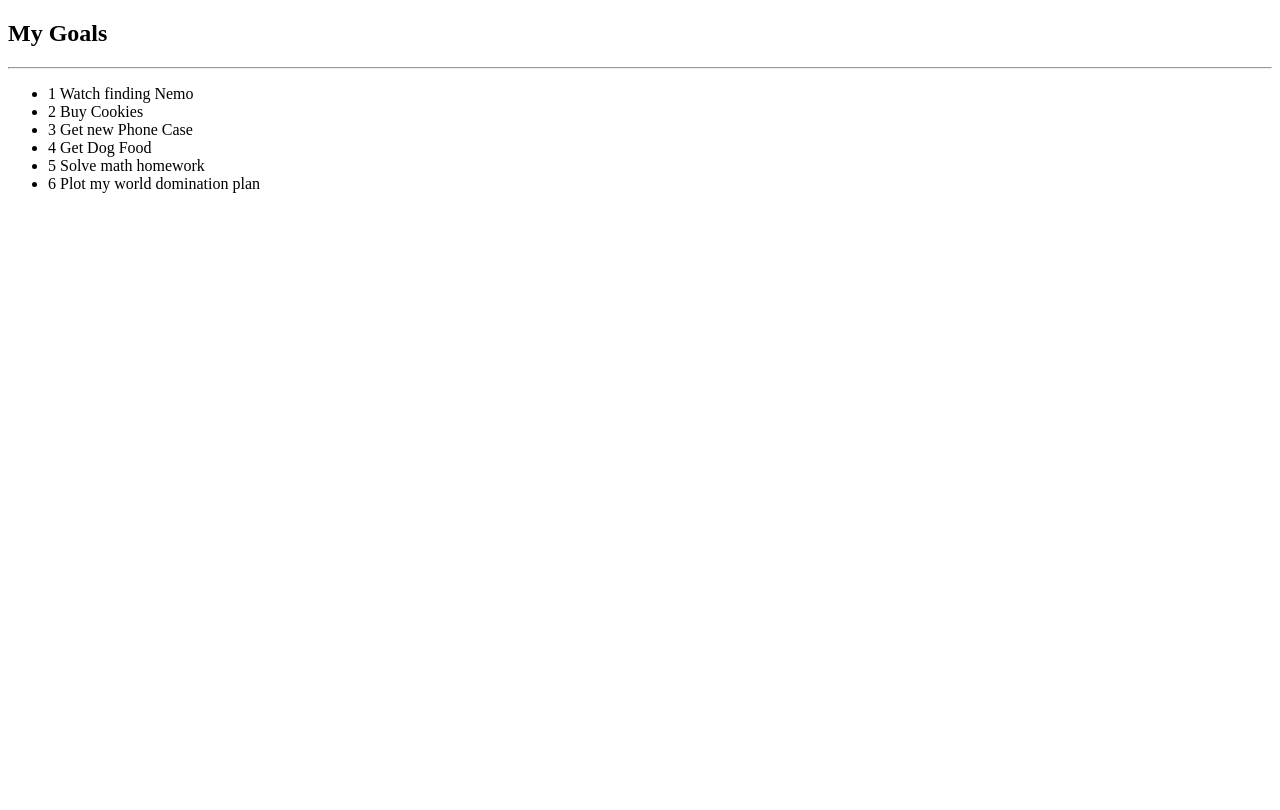
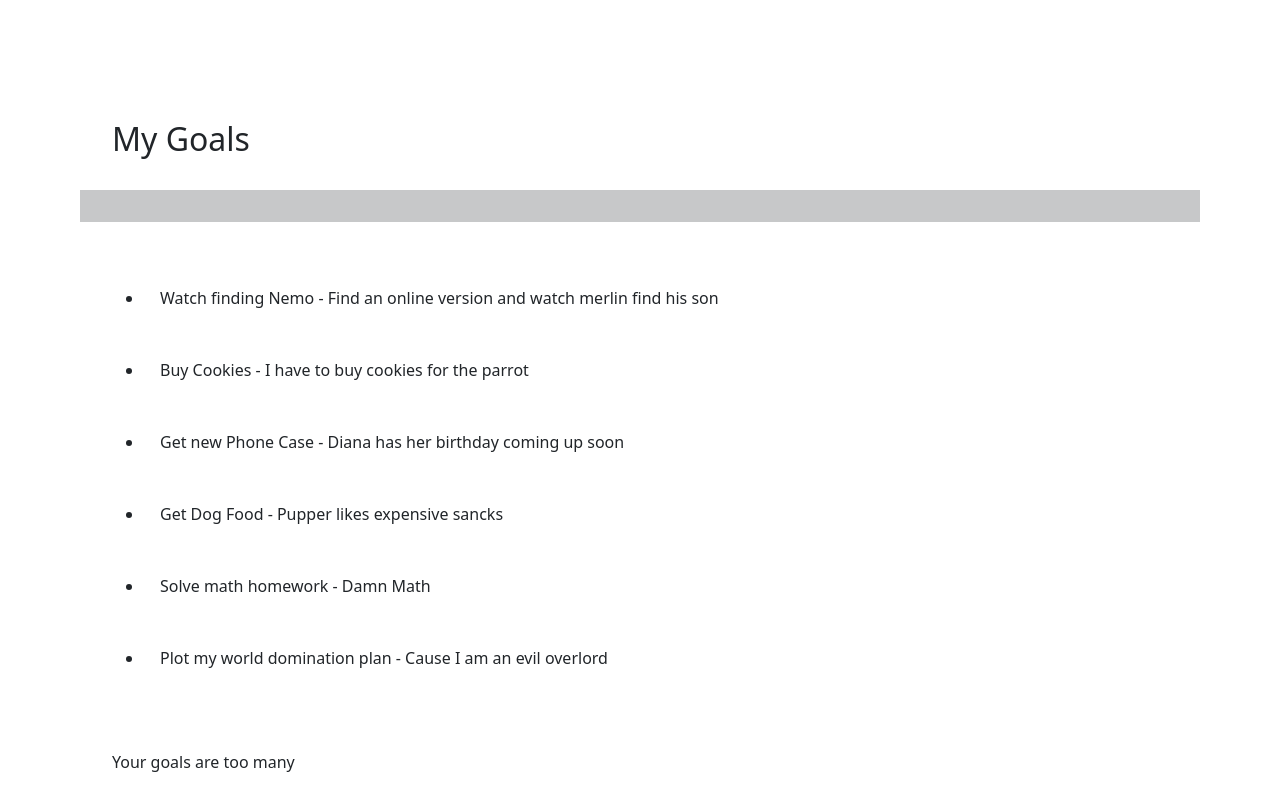
Before and after one commit to Komenpurity/GoalsApp, an Angular app: page / in a window 1280 px wide. Shown: the top 810 px of the page. Built offline with nearby package versions, Linux system fonts and the light colour scheme.

Commit message:
added bootstrap and some styling

```diff
--- a/package.json
+++ b/package.json
@@ -18,6 +18,8 @@
     "@angular/platform-browser": "~12.2.0",
     "@angular/platform-browser-dynamic": "~12.2.0",
     "@angular/router": "~12.2.0",
+    "bootstrap": "^5.1.2",
+    "font-awesome": "^4.7.0",
     "rxjs": "~6.6.0",
     "tslib": "^2.3.0",
     "zone.js": "~0.11.4"
--- a/src/app/app.component.html
+++ b/src/app/app.component.html
@@ -1 +1 @@
-<p><app-goal></app-goal></p>
+<app-goal></app-goal>
--- a/src/app/goal/goal.component.html
+++ b/src/app/goal/goal.component.html
@@ -3,7 +3,8 @@
   <hr>
   <ul>
     <li *ngFor ="let goal of goals">
-        {{goal.id}} {{goal.name}}
+         {{goal.name}} - {{goal.description}}
     </li>
   </ul>
+  <p *ngIf ='goals.length>5'>Your goals are too many</p>
 </div>
--- a/src/app/goal/goal.component.ts
+++ b/src/app/goal/goal.component.ts
@@ -11,27 +11,33 @@ export class GoalComponent implements OnInit {
   goals: IGoals[] = [
     {
       "id": 1,
-      "name":'Watch finding Nemo'
+      "name":'Watch finding Nemo',
+      "description":"Find an online version and watch merlin find his son"
     },
     {
       "id":2,
-      "name":'Buy Cookies'
+      "name":'Buy Cookies',
+      "description":"I have to buy cookies for the parrot"
     },
     {
       "id":3,
-      name:'Get new Phone Case'
+      name:'Get new Phone Case',
+      "description":"Diana has her birthday coming up soon"
     },
     {
       "id":4,
-      name:'Get Dog Food'
+      name:'Get Dog Food',
+      "description":"Pupper likes expensive sancks"
     },
     {
       "id":5,
-      "name":'Solve math homework'
+      "name":'Solve math homework',
+      "description":"Damn Math"
     },
     {
       "id":6,
-      "name":'Plot my world domination plan'
+      "name":'Plot my world domination plan',
+      "description":"Cause I am an evil overlord"
     },
   ];
 
--- a/src/app/goal/goal.ts
+++ b/src/app/goal/goal.ts
@@ -1,4 +1,5 @@
  export interface IGoals{
    id: number;
    name: string;
+   description: string;
  }
--- a/src/styles.css
+++ b/src/styles.css
@@ -1 +1,9 @@
 /* You can add global styles to this file, and also import other style files */
+
+@import "~bootstrap/dist/css/bootstrap.min.css";
+@import "~font-awesome/css/font-awesome.min.css";
+
+*{
+  padding: 16px;
+  margin: 16px;
+}
```
Also changed, not shown: 1 other file (tests, documents, lock files or other folders).
